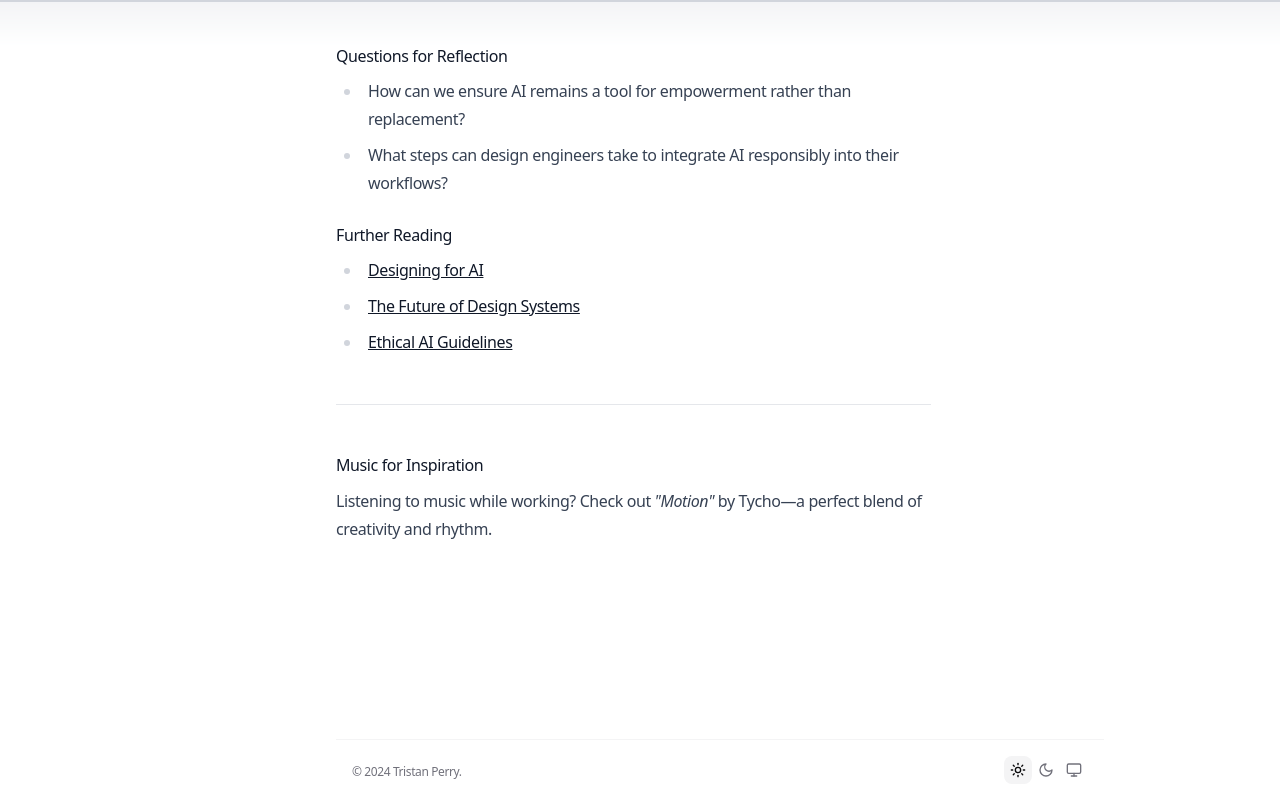
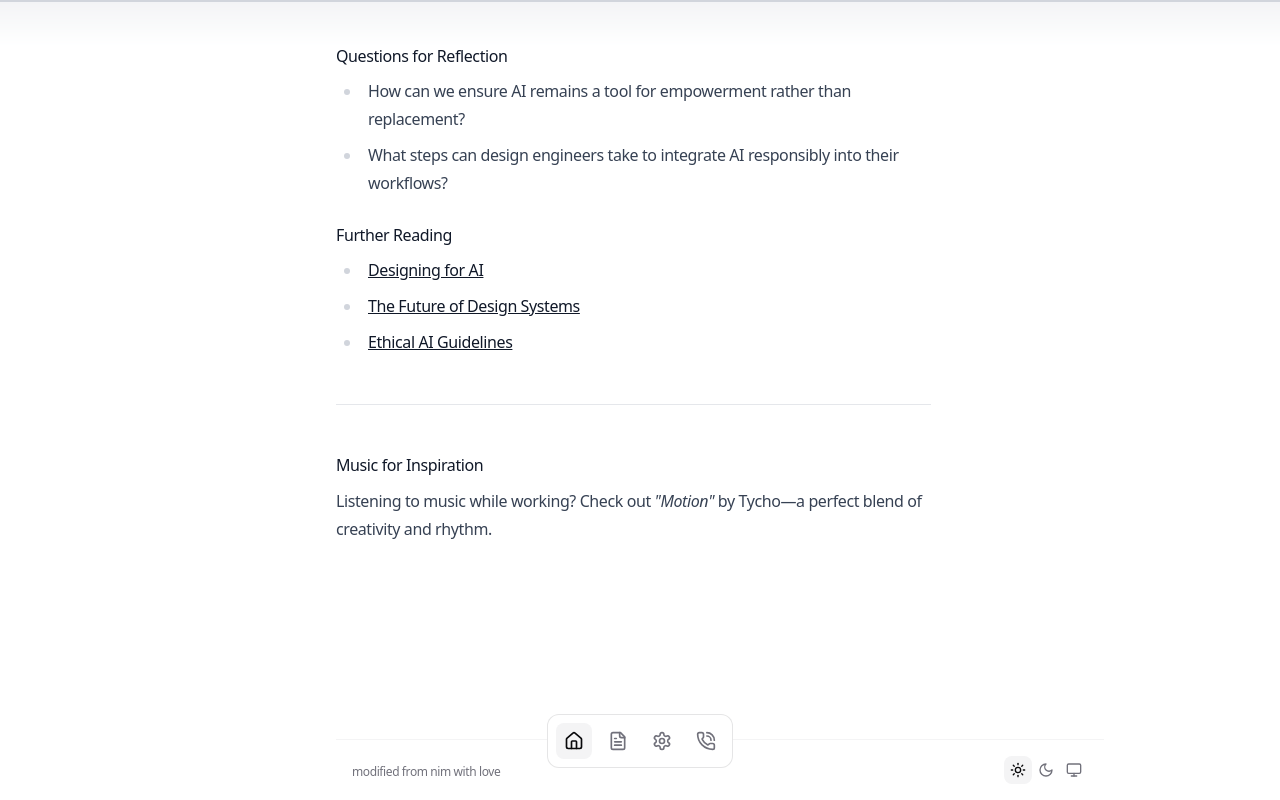
Before and after one commit to DNApolymerase3/nim-oliver, a Next.js app: page /notes/exploring-the-intersection-of-design-ai-and-design-engineering in a window 1280 px wide. Both pictures are taken after a click on the button 1018 px from the left and 4266 px from the top of the page. Shown: the part 3497-4297 px from the top of the page. Built offline with nearby package versions, Linux system fonts and the light colour scheme.

Commit message:
animations, tabs, and colors

```diff
--- a/app/footer.tsx
+++ b/app/footer.tsx
@@ -77,7 +77,7 @@ export function Footer() {
         <div className="flex items-center justify-between">
           <a href="https://github.com/ibelick/nim" target="_blank">
             <TextLoop className="text-xs text-zinc-500">
-              <span>© 2024 Tristan Perry.</span>
+              <span>modified from nim with love</span>
               <span>Built with Motion-Primitives.</span>
             </TextLoop>
           </a>
@@ -94,7 +94,7 @@ export function Footer() {
       <div className="container mx-auto flex max-w-3xl items-center justify-between px-4">
         <a href="https://github.com/ibelick/nim" target="_blank">
           <TextLoop className="text-xs text-zinc-500">
-            <span>© 2024 Tristan Perry.</span>
+            <span>modified from nim with love</span>
             <span>Built with Motion-Primitives.</span>
           </TextLoop>
         </a>
--- a/app/globals.css
+++ b/app/globals.css
@@ -11,6 +11,10 @@
   color utility to any element that depends on these defaults.
 */
 @layer base {
+  html {
+    @apply scroll-smooth;
+  }
+
   *,
   ::after,
   ::before,
--- a/app/layout.tsx
+++ b/app/layout.tsx
@@ -4,6 +4,7 @@ import './globals.css'
 import { Header } from './header'
 import { Footer } from './footer'
 import { ThemeProvider } from 'next-themes'
+import { AnimatedTabs } from '@/components/ui/animated-tabs'
 
 export const viewport: Viewport = {
   width: 'device-width',
@@ -49,11 +50,12 @@ export default function RootLayout({
           storageKey="theme"
           defaultTheme="system"
         >
-          <div className="flex min-h-screen w-full flex-col font-[family-name:var(--font-inter-tight)]">
-            <div className="relative mx-auto w-full max-w-screen-sm flex-1 px-4 pt-20">
+          <div className="flex min-h-screen w-full flex-col items-center font-[family-name:var(--font-inter-tight)]">
+            <div className="relative w-full max-w-screen-sm flex-1 px-4 pt-20">
               <Header />
               {children}
               <Footer />
+              <AnimatedTabs />
             </div>
           </div>
         </ThemeProvider>
--- a/app/notes/notes-list.tsx
+++ b/app/notes/notes-list.tsx
@@ -1,7 +1,8 @@
 'use client'
 
 import Link from 'next/link'
-import { motion, AnimatePresence } from 'framer-motion'
+import { motion, AnimatePresence } from 'motion/react'
+import { AnimatedBackground } from '@/components/motion-primitives/animated-background'
 import { Note } from '@/lib/notes'
 import { useState, useMemo } from 'react'
 
@@ -34,38 +35,74 @@ const VARIANTS_ITEM = {
       ease: 'easeOut',
     },
   },
-  hover: {
-    scale: 1.05,
-    transition: {
-      duration: 0.3,
-      ease: 'easeInOut',
-    },
-  },
 }
 
 export function NotesList({ notes }: { notes: Note[] }) {
   const [searchTitle, setSearchTitle] = useState('')
   const [searchTags, setSearchTags] = useState('')
+  const [suggestion, setSuggestion] = useState('')
+
+  const handleTagChange = (e: React.ChangeEvent<HTMLInputElement>) => {
+    const value = e.target.value
+    setSearchTags(value)
+
+    if (value) {
+      const match = allTags.find((tag) =>
+        tag.toLowerCase().startsWith(value.toLowerCase()),
+      )
+      if (match && match.toLowerCase() !== value.toLowerCase()) {
+        setSuggestion(match.substring(value.length))
+      } else {
+        setSuggestion('')
+      }
+    } else {
+      setSuggestion('')
+    }
+  }
+
+  const handleTagKeyDown = (e: React.KeyboardEvent<HTMLInputElement>) => {
+    if ((e.key === 'Tab' || e.key === 'ArrowRight') && suggestion) {
+      e.preventDefault()
+      setSearchTags(searchTags + suggestion)
+      setSuggestion('')
+    }
+  }
+
+  const allTags = useMemo(() => {
+    const tags = new Set<string>()
+    notes.forEach((note) => {
+      note.tags?.forEach((tag) => tags.add(tag))
+    })
+    return Array.from(tags)
+  }, [notes])
 
   const filteredNotes = useMemo(() => {
     return notes.filter((note) => {
       const titleMatch = note.title
         .toLowerCase()
         .includes(searchTitle.toLowerCase())
-      const tagsMatch = searchTags
-        ? note.tags?.some((tag) =>
+      const tagsMatch =
+        searchTags === ''
+          ? true
+          : note.tags?.some((tag) =>
               tag.toLowerCase().includes(searchTags.toLowerCase()),
             )
-        : true
       return titleMatch && tagsMatch
     })
   }, [notes, searchTitle, searchTags])
+
   return (
     <main className="container mx-auto min-w-[48rem] max-w-3xl px-4 py-24">
-      <motion.h1 variants={VARIANTS_ITEM} className="mb-8 text-3xl font-bold text-zinc-900 dark:text-zinc-100">
+      <motion.h1
+        variants={VARIANTS_ITEM}
+        className="mb-8 text-3xl font-bold text-zinc-900 dark:text-zinc-100"
+      >
         All Notes
       </motion.h1>
-      <motion.div variants={VARIANTS_ITEM} className="mb-8 flex w-full flex-shrink-0 flex-col gap-4 sm:flex-row">
+      <motion.div
+        variants={VARIANTS_ITEM}
+        className="mb-8 flex w-full flex-shrink-0 flex-col gap-4 sm:flex-row"
+      >
         <input
           type="text"
           placeholder="Search by title..."
@@ -73,27 +110,45 @@ export function NotesList({ notes }: { notes: Note[] }) {
           onChange={(e) => setSearchTitle(e.target.value)}
           className="w-full rounded-md border border-zinc-300 bg-white px-4 py-2 text-zinc-900 placeholder-zinc-500 transition-colors duration-300 focus:border-zinc-500 focus:outline-none dark:border-zinc-700 dark:bg-zinc-950 dark:text-zinc-100 dark:placeholder-zinc-400"
         />
+        <div className="relative w-full">
+          <input
+            type="text"
+            readOnly
+            value={searchTags + suggestion}
+            className="w-full rounded-md border border-zinc-300 bg-white px-4 py-2 text-zinc-400 dark:border-zinc-700 dark:bg-zinc-950 dark:text-zinc-600"
+          />
           <input
             type="text"
             placeholder="Filter by tag..."
             value={searchTags}
-          onChange={(e) => setSearchTags(e.target.value)}
-          className="w-full rounded-md border border-zinc-300 bg-white px-4 py-2 text-zinc-900 placeholder-zinc-500 transition-colors duration-300 focus:border-zinc-500 focus:outline-none dark:border-zinc-700 dark:bg-zinc-950 dark:text-zinc-100 dark:placeholder-zinc-400"
+            onChange={handleTagChange}
+            onKeyDown={handleTagKeyDown}
+            className="absolute inset-0 z-10 w-full rounded-md border border-transparent bg-transparent px-4 py-2 text-zinc-900 placeholder-zinc-500 focus:border-zinc-500 focus:outline-none dark:text-zinc-100 dark:placeholder-zinc-400"
           />
+        </div>
       </motion.div>
-      <div className="flex w-full flex-col space-y-4">
+      <div className="grid w-full grid-cols-1 gap-4 sm:grid-cols-2">
         <AnimatePresence mode="popLayout">
+          <AnimatedBackground
+            className="rounded-2xl bg-zinc-100 dark:bg-zinc-800"
+            transition={{
+              type: 'spring',
+              bounce: 0.2,
+              duration: 0.6,
+            }}
+            enableHover
+          >
             {filteredNotes.map((note) => (
               <motion.div
-              layout="position"
                 key={note.uid}
+                data-id={note.uid}
                 variants={VARIANTS_ITEM}
                 initial="hidden"
                 animate="visible"
                 exit="exit"
-              whileHover="hover"
+                className="h-full rounded-2xl bg-white shadow-sm dark:bg-zinc-950 dark:ring-1 dark:ring-zinc-800"
               >
-              <div className="group relative block h-full rounded-2xl bg-white p-6 shadow-sm hover:shadow-md dark:bg-zinc-950 dark:ring-1 dark:ring-zinc-800">
+                <div className="group relative block h-full p-6">
                   <div className="flex h-full flex-col justify-between">
                     <div>
                       <div className="flex items-start justify-between">
@@ -133,6 +188,7 @@ export function NotesList({ notes }: { notes: Note[] }) {
                 </div>
               </motion.div>
             ))}
+          </AnimatedBackground>
         </AnimatePresence>
       </div>
     </main>
--- /dev/null
+++ b/components/motion-primitives/animated-background.tsx
@@ -0,0 +1,90 @@
+'use client';
+import { cn } from '@/lib/utils';
+import { AnimatePresence, Transition, motion } from 'motion/react';
+import {
+  Children,
+  cloneElement,
+  ReactElement,
+  useEffect,
+  useState,
+  useId,
+} from 'react';
+
+export type AnimatedBackgroundProps = {
+  children:
+    | ReactElement<{ 'data-id': string }>[]
+    | ReactElement<{ 'data-id': string }>;
+  defaultValue?: string;
+  onValueChange?: (newActiveId: string | null) => void;
+  className?: string;
+  transition?: Transition;
+  enableHover?: boolean;
+};
+
+export function AnimatedBackground({
+  children,
+  defaultValue,
+  onValueChange,
+  className,
+  transition,
+  enableHover = false,
+}: AnimatedBackgroundProps) {
+  const [activeId, setActiveId] = useState<string | null>(null);
+  const uniqueId = useId();
+
+  const handleSetActiveId = (id: string | null) => {
+    setActiveId(id);
+
+    if (onValueChange) {
+      onValueChange(id);
+    }
+  };
+
+  useEffect(() => {
+    if (defaultValue !== undefined) {
+      setActiveId(defaultValue);
+    }
+  }, [defaultValue]);
+
+  return Children.map(children, (child: any, index) => {
+    const id = child.props['data-id'];
+
+    const interactionProps = enableHover
+      ? {
+          onMouseEnter: () => handleSetActiveId(id),
+          onMouseLeave: () => handleSetActiveId(null),
+        }
+      : {
+          onClick: () => handleSetActiveId(id),
+        };
+
+    return cloneElement(
+      child,
+      {
+        key: index,
+        className: cn('relative', child.props.className),
+        'data-checked': activeId === id ? 'true' : 'false',
+        ...interactionProps,
+      },
+      <>
+        <div className="relative z-10 flex h-full items-center justify-center">{child.props.children}</div>
+        <AnimatePresence initial={false}>
+          {activeId === id && (
+            <motion.div
+              layoutId={`background-${uniqueId}`}
+              className={cn('absolute inset-0 z-0', className)}
+              transition={transition}
+              initial={{ opacity: defaultValue ? 1 : 0 }}
+              animate={{
+                opacity: 1,
+              }}
+              exit={{
+                opacity: 0,
+              }}
+            />
+          )}
+        </AnimatePresence>
+      </>
+    );
+  });
+}
--- /dev/null
+++ b/components/ui/animated-tabs.tsx
@@ -0,0 +1,73 @@
+'use client'
+
+'use client'
+
+import { useRouter } from 'next/navigation'
+import { FileText, Home, PhoneCall, Settings } from 'lucide-react'
+import { motion, useScroll, useSpring, useTransform, useVelocity } from 'framer-motion'
+import { AnimatedBackground } from '@/components/motion-primitives/animated-background'
+
+export function AnimatedTabs() {
+  const router = useRouter()
+  const { scrollY } = useScroll()
+  const scrollYVelocity = useVelocity(scrollY)
+  const y = useTransform(scrollYVelocity, [-1000, 1000], [8, -8], {
+    clamp: false,
+  })
+  const smoothY = useSpring(y, { damping: 50, stiffness: 400 })
+
+  const TABS = [
+    {
+      label: 'Home',
+      href: '/',
+      icon: <Home className="h-5 w-5" />,
+    },
+    {
+      label: 'Notes',
+      href: '/notes',
+      icon: <FileText className="h-5 w-5" />,
+    },
+    {
+      label: 'Services',
+      href: '#',
+      icon: <Settings className="h-5 w-5" />,
+    },
+    {
+      label: 'Contact',
+      href: '#',
+      icon: <PhoneCall className="h-5 w-5" />,
+    },
+  ]
+
+  return (
+    <motion.div
+      style={{ y: smoothY }}
+      className="fixed bottom-8 left-1/2 z-50 -translate-x-1/2"
+    >
+      <div className="flex w-full items-center space-x-2 rounded-xl border border-zinc-950/10 bg-white p-2">
+        <AnimatedBackground
+          defaultValue={TABS[0].label}
+          className="rounded-lg bg-zinc-100"
+          transition={{
+            type: 'spring',
+            bounce: 0.2,
+            duration: 0.3,
+          }}
+          enableHover
+        >
+          {TABS.map((tab) => (
+            <button
+              key={tab.label}
+              data-id={tab.label}
+              onClick={() => router.push(tab.href)}
+              type="button"
+              className="h-9 w-9 bg-transparent text-zinc-500 transition-colors duration-100 focus-visible:outline-2 data-[checked=true]:text-zinc-950"
+            >
+              {tab.icon}
+            </button>
+          ))}
+        </AnimatedBackground>
+      </div>
+    </motion.div>
+  )
+}
--- a/package.json
+++ b/package.json
@@ -16,7 +16,7 @@
     "@types/mdx": "^2.0.13",
     "clsx": "^2.1.1",
     "lucide-react": "^0.468.0",
-    "motion": "^11.15.0",
+    "motion": "^11.18.2",
     "next": "15.1.1",
     "next-themes": "^0.4.4",
     "react": "^19.0.0",
```
Also changed, not shown: 1 other file (tests, documents, lock files or other folders). Lines whose indentation alone changed are shown as unchanged.
